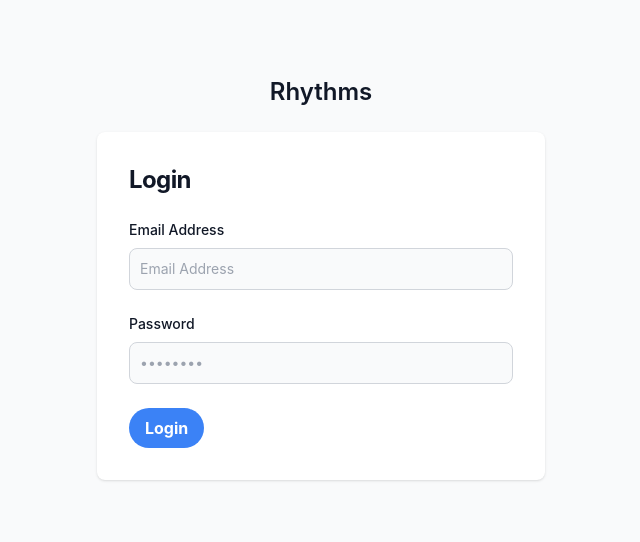
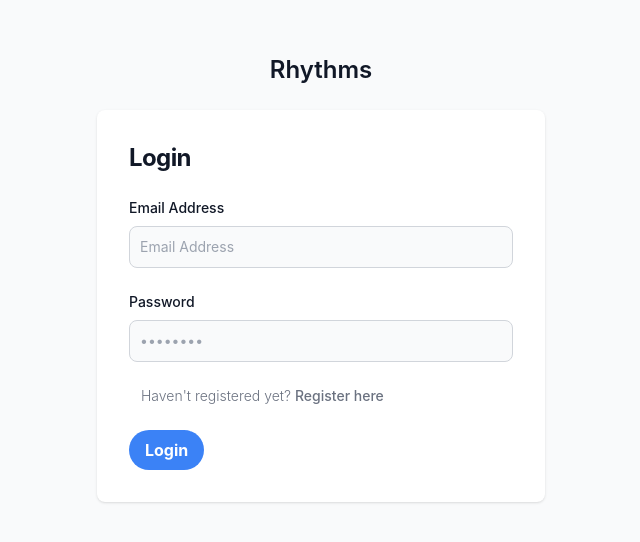
Before and after one commit to pesto-students/rhythms-player--frontend-team1_vatsalya, a React (Create React App) app: page / in a window 1280 px wide. Shown: the part 122-664 px from the top of the page, without its empty margins (319-959 px from the left). Built offline with nearby package versions, Linux system fonts and the light colour scheme; no server answers.

Commit message:
logout done; added register link in login page

```diff
--- a/src/components/auth/Login.jsx
+++ b/src/components/auth/Login.jsx
@@ -3,7 +3,7 @@ import "../../assets/css/auth.css";
 import swal from "sweetalert";
 import axios from "axios";
 import { API } from "../../config/APIConfig";
-import { useNavigate } from "react-router-dom";
+import { Link, useNavigate } from "react-router-dom";
 const LOGINAPI = `${API.URL}/api/${API.VERSION}/login`;
 
 const Login = () => {
@@ -105,6 +105,23 @@ const Login = () => {
                 />
               </div>
 
+              <div className="flex items-start">
+                <div className="ml-3 text-sm">
+                  <label
+                    htmlFor="terms"
+                    className="font-light text-gray-500 dark:text-gray-300"
+                  >
+                    Haven't registered yet?{" "}
+                    <Link
+                      className="font-medium text-primary-600 hover:underline dark:text-primary-500"
+                      to="/register"
+                    >
+                      Register here
+                    </Link>
+                  </label>
+                </div>
+              </div>
+
               <button
                 type="submit"
                 className="bg-blue-500 hover:bg-blue-700 text-white font-bold py-2 px-4 rounded-full"
--- a/src/components/auth/Register.jsx
+++ b/src/components/auth/Register.jsx
@@ -156,7 +156,7 @@ const Register = () => {
                   onChange={handleInpChange}
                 />
               </div>
-              <div className="flex items-start">
+              {/* <div className="flex items-start">
                 <div className="flex items-center h-5">
                   <input
                     id="terms"
@@ -180,7 +180,7 @@ const Register = () => {
                     </a>
                   </label>
                 </div>
-              </div>
+              </div> */}
               <button
                 type="submit"
                 className="bg-blue-500 hover:bg-blue-700 text-white font-bold py-2 px-4 rounded-full"
--- a/src/components/commonComponents/Dropdown.jsx
+++ b/src/components/commonComponents/Dropdown.jsx
@@ -1,13 +1,19 @@
 import React from "react";
+import { useNavigate } from "react-router-dom";
 
 function Dropdown() {
+  const navigate = useNavigate();
+  const logOut = () =>{
+    window.localStorage.clear();
+    navigate("/")
+  }
   return (
     <div className=" flex flex-col dropDownProfile">
       <ul className=" flex flex-col gap-4 justify-center items-center">
         <li>User Profile</li>
         <li>User Stats</li>
         <li>Settings</li>
-        <li>Log Out</li>
+        <li onClick={logOut}>Log Out</li>
       </ul>
     </div>
   );
```
